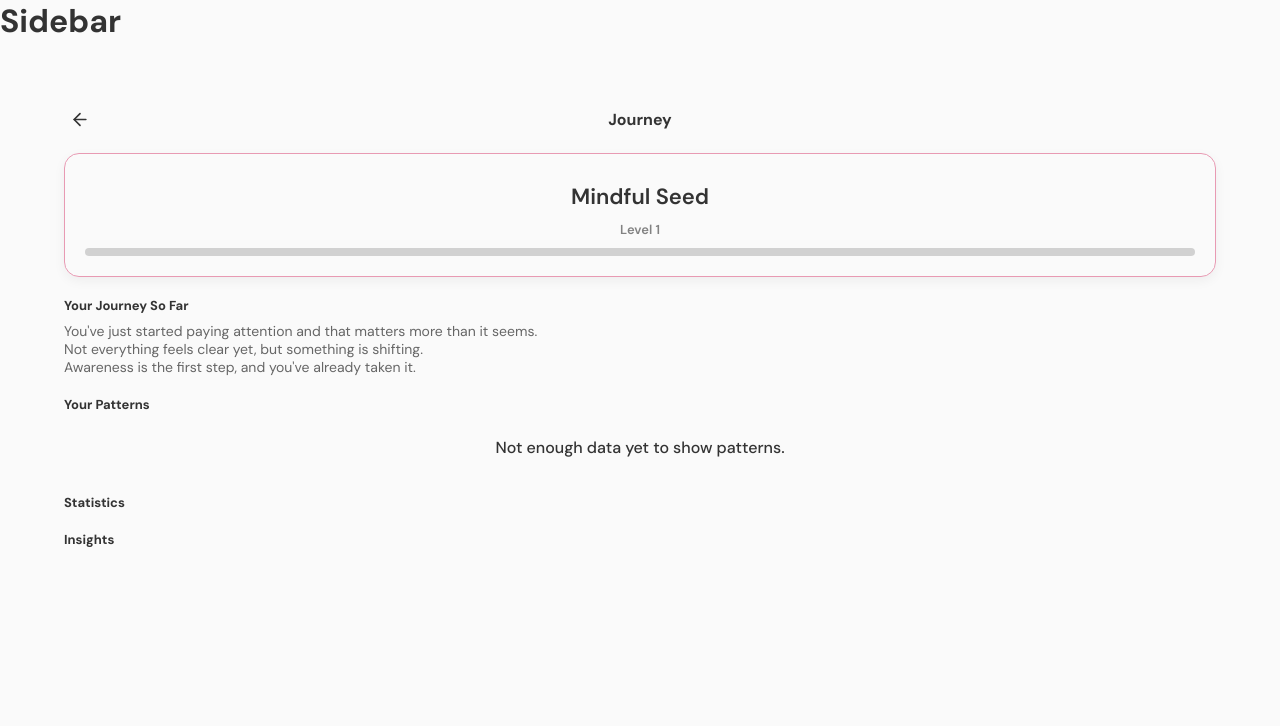
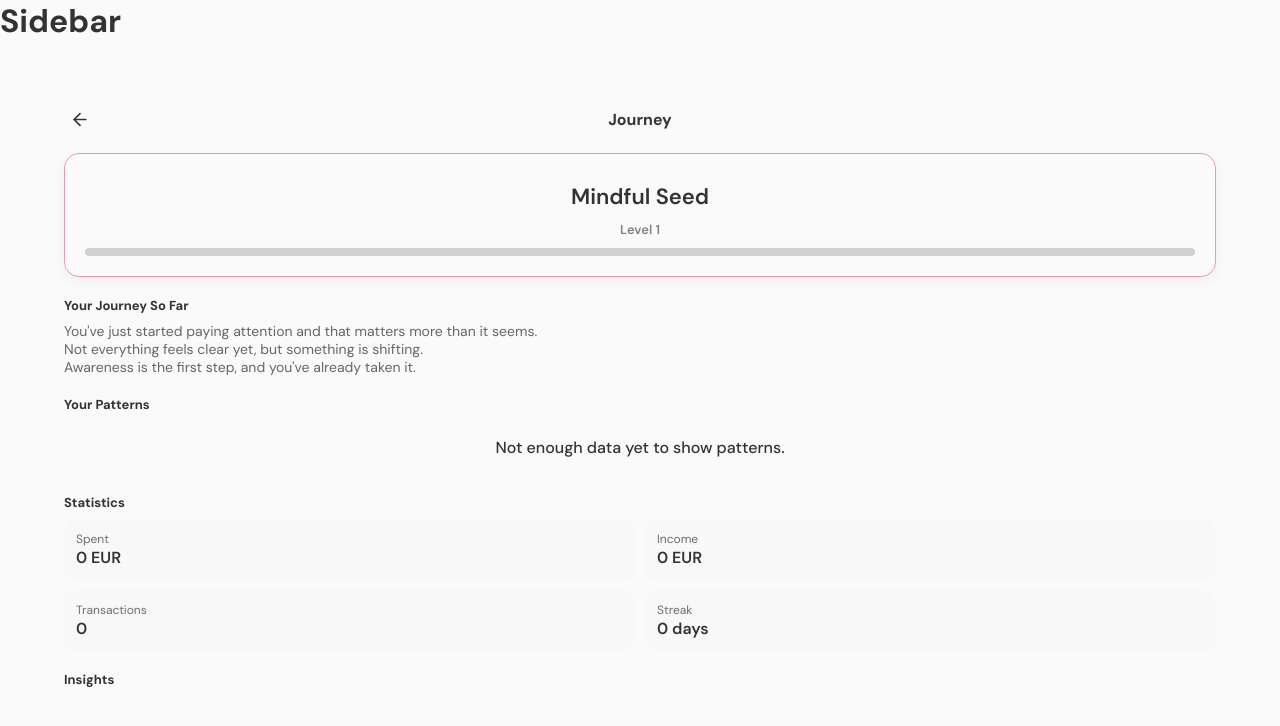
Before and after one commit to mirelalexy/blossom, a React (Vite) app in the folder frontend/: page /journey in a window 1280 px wide. Shown: the top 726 px of the page. Built offline with nearby package versions, Linux system fonts and the light colour scheme.

Commit message:
feat(journey): add monthly-focused statistics section

```diff
--- /dev/null
+++ b/frontend/src/components/journey/StatCard.jsx
@@ -0,0 +1,12 @@
+import "../../styles/components/StatCard.css"
+
+function StatCard({ label, value }) {
+    return (
+        <div className="stat-card">
+            <p className="stat-label">{label}</p>
+            <p className="stat-value">{value}</p>
+        </div>
+    )
+}
+
+export default StatCard
--- a/frontend/src/pages/Journey.jsx
+++ b/frontend/src/pages/Journey.jsx
@@ -3,6 +3,8 @@ import { useTransactions } from "../store/TransactionStore"
 import { useChallenges } from "../store/ChallengeStore"
 import { calculateStreak } from "../utils/streakUtils"
 import { getUserPatterns } from "../utils/patternUtils"
+import { getStatistics } from "../utils/statisticsUtils"
+import { useCurrency } from "../store/CurrencyStore"
 
 import PageHeader from "../components/ui/PageHeader"
 import NotificationItem from "../components/notifications/NotificationItem"
@@ -12,6 +14,7 @@ import LevelCard from "../components/profile/LevelCard"
 
 import "../styles/pages/Journey.css"
 import PatternCard from "../components/journey/PatternCard"
+import StatCard from "../components/journey/StatCard"
 
 function Journey() {
     const { transactions } = useTransactions()
@@ -34,6 +37,9 @@ function Journey() {
 
     const patterns = getUserPatterns(transactions)
     console.log(patterns)
+
+    const stats = getStatistics(transactions)
+    const { currency } = useCurrency()
 
     return (
         <div className="journey-content">
@@ -60,7 +66,12 @@ function Journey() {
             </Section>
 
             <Section title="Statistics">
-
+                <div className="stats-grid">
+                    <StatCard label="Spent" value={`${stats.totalExpenses} ${currency}`} />
+                    <StatCard label="Income" value={`${stats.totalIncome} ${currency}`} />
+                    <StatCard label="Transactions" value={stats.count} />
+                    <StatCard label="Streak" value={`${streak} ${streak === 1 ? "day" : "days"}`} />
+                </div>
             </Section>
 
             <Section title="Insights">
--- /dev/null
+++ b/frontend/src/styles/components/StatCard.css
@@ -0,0 +1,14 @@
+.stat-card {
+    padding: 12px;
+    border-radius: 12px;
+    background-color: var(--card);
+}
+
+.stat-label {
+    font-size: 12px;
+    opacity: 0.7;
+}
+
+.stat-value {
+    font-weight: 600;
+}
--- a/frontend/src/styles/pages/Journey.css
+++ b/frontend/src/styles/pages/Journey.css
@@ -11,3 +11,9 @@
     white-space: pre-line;
     color: var(--text-secondary);
 }
+
+.stats-grid {
+    display: grid;
+    grid-template-columns: 1fr 1fr;
+    gap: 10px;
+}
--- /dev/null
+++ b/frontend/src/utils/statisticsUtils.js
@@ -0,0 +1,36 @@
+export function getStatistics(transactions) {
+    const today = new Date()
+
+    const monthlyTransactions = transactions.filter(t => {
+        if (!t.date) return false
+
+        const date = new Date(t.date)
+
+        return (
+            date.getMonth() === today.getMonth() &&
+            date.getFullYear() === today.getFullYear()
+        )
+    })
+
+    if (!monthlyTransactions || monthlyTransactions.length === 0) {
+        return {
+            totalExpenses: 0,
+            totalIncome: 0,
+            count: 0
+        }
+    }
+
+    const totalExpenses = monthlyTransactions
+        .filter(t => t.type === "Expense")
+        .reduce((sum, t) => sum + t.amount, 0)
+
+    const totalIncome = monthlyTransactions
+        .filter(t => t.type === "Income")
+        .reduce((sum, t) => sum + t.amount, 0)
+
+    return {
+        totalExpenses,
+        totalIncome,
+        count: monthlyTransactions.length
+    }
+}
```
